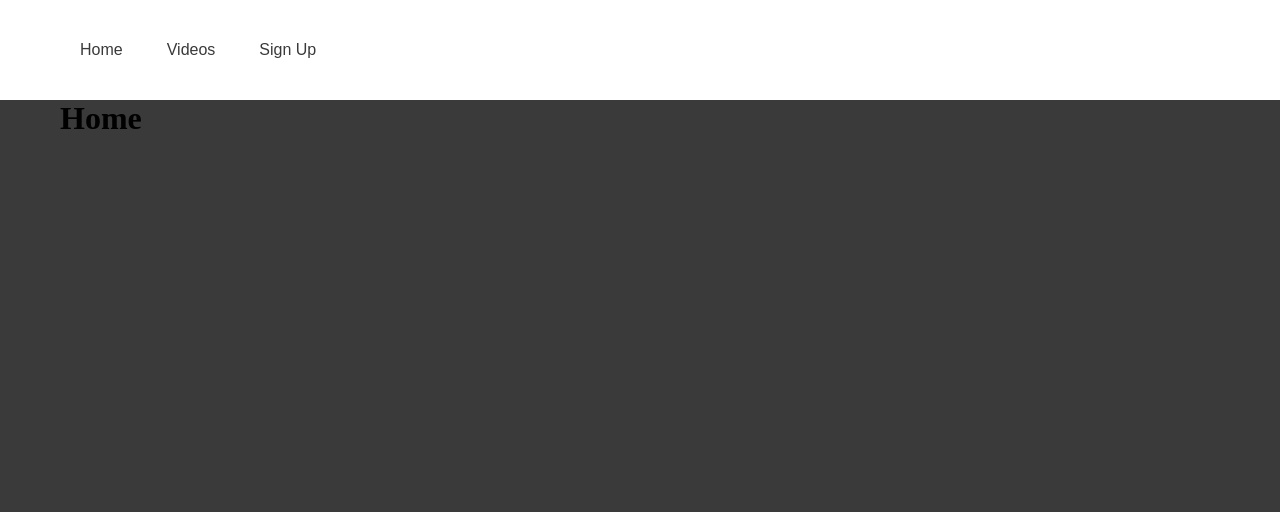
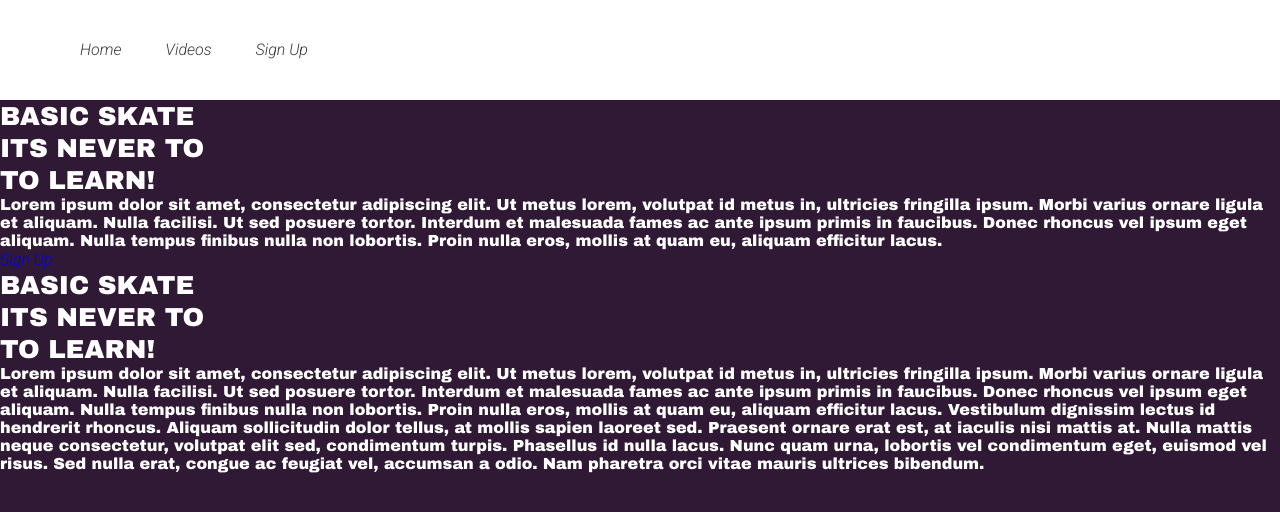
Before and after one commit to JayMange/learn-to-skate, a plain HTML site: page index.html in a window 1280 px wide. Drawn offline with Linux system fonts and the light colour scheme.

Commit message:
add google fonts

```diff
--- a/assets/css/style.css
+++ b/assets/css/style.css
@@ -1,3 +1,5 @@
+@import url('https://fonts.googleapis.com/css2?family=Archivo+Black&family=Roboto:ital,wght@1,300&display=swap');
+
 * {
     margin: 0;
     padding: 0;
@@ -5,7 +7,31 @@
 }
 
 body {
-    background-color: #3a3a3a;
+    font-family: Roboto, sans-serif;
+    font-weight: 300;
+    background-color: #fff;
+    color: #fff;
+    background-color: #301934;
+}
+
+a {
+    text-decoration: none;
+}
+
+h1 {
+    font-size: 26px;
+    line-height: 32px;
+    color: #fff;
+    font-family: "Archivo Black", sans-serif;
+    font-weight: 400;
+    text-transform: uppercase;
+}
+
+p {
+    font-size: 14x;
+    line-height: 18px;
+    color: #fff;
+    font-family: "Archivo Black", sans-serif;
 }
 
 .wrap {
@@ -32,7 +58,7 @@ ul li {
 ul li a {
     display: block;
     text-decoration: none;
-    font-family: arial;
+    font-family: Roboto, sans-serif;
     color: #3a3a3a;
     padding: 0 20px;
 }
--- a/index.html
+++ b/index.html
@@ -24,8 +24,25 @@
             </ul>
         </div>
     </nav>
-        <div class="wrap">
-            <h1>Home</h1>
+    <div class="intro">
+        <h1>Basic Skate<br>its never to<br>to learn!</h1>
+        <p>Lorem ipsum dolor sit amet, consectetur adipiscing elit. Ut metus lorem, volutpat id metus in, ultricies
+            fringilla ipsum. Morbi varius ornare ligula et aliquam. Nulla facilisi. Ut sed posuere tortor. Interdum et
+            malesuada fames ac ante ipsum primis in faucibus. Donec rhoncus vel ipsum eget aliquam. Nulla tempus finibus
+            nulla non lobortis. Proin nulla eros, mollis at quam eu, aliquam efficitur lacus.</p>
+        <a href="sign-up.html">Sign Up</a>
+    </div>
+    <div class="intro-msg">
+        <h1>Basic Skate<br>its never to<br>to learn!</h1>
+        <p>Lorem ipsum dolor sit amet, consectetur adipiscing elit. Ut metus lorem, volutpat id metus in, ultricies
+            fringilla ipsum. Morbi varius ornare ligula et aliquam. Nulla facilisi. Ut sed posuere tortor. Interdum et
+            malesuada fames ac ante ipsum primis in faucibus. Donec rhoncus vel ipsum eget aliquam. Nulla tempus finibus
+            nulla non lobortis. Proin nulla eros, mollis at quam eu, aliquam efficitur lacus. Vestibulum dignissim
+            lectus id hendrerit rhoncus. Aliquam sollicitudin dolor tellus, at mollis sapien laoreet sed. Praesent
+            ornare erat est, at iaculis nisi mattis at. Nulla mattis neque consectetur, volutpat elit sed, condimentum
+            turpis. Phasellus id nulla lacus. Nunc quam urna, lobortis vel condimentum eget, euismod vel risus. Sed
+            nulla erat, congue ac feugiat vel, accumsan a odio. Nam pharetra orci vitae mauris ultrices bibendum.</p>
     </div>
 </body>
+
 </html>
```
Lines whose indentation alone changed are shown as unchanged.
